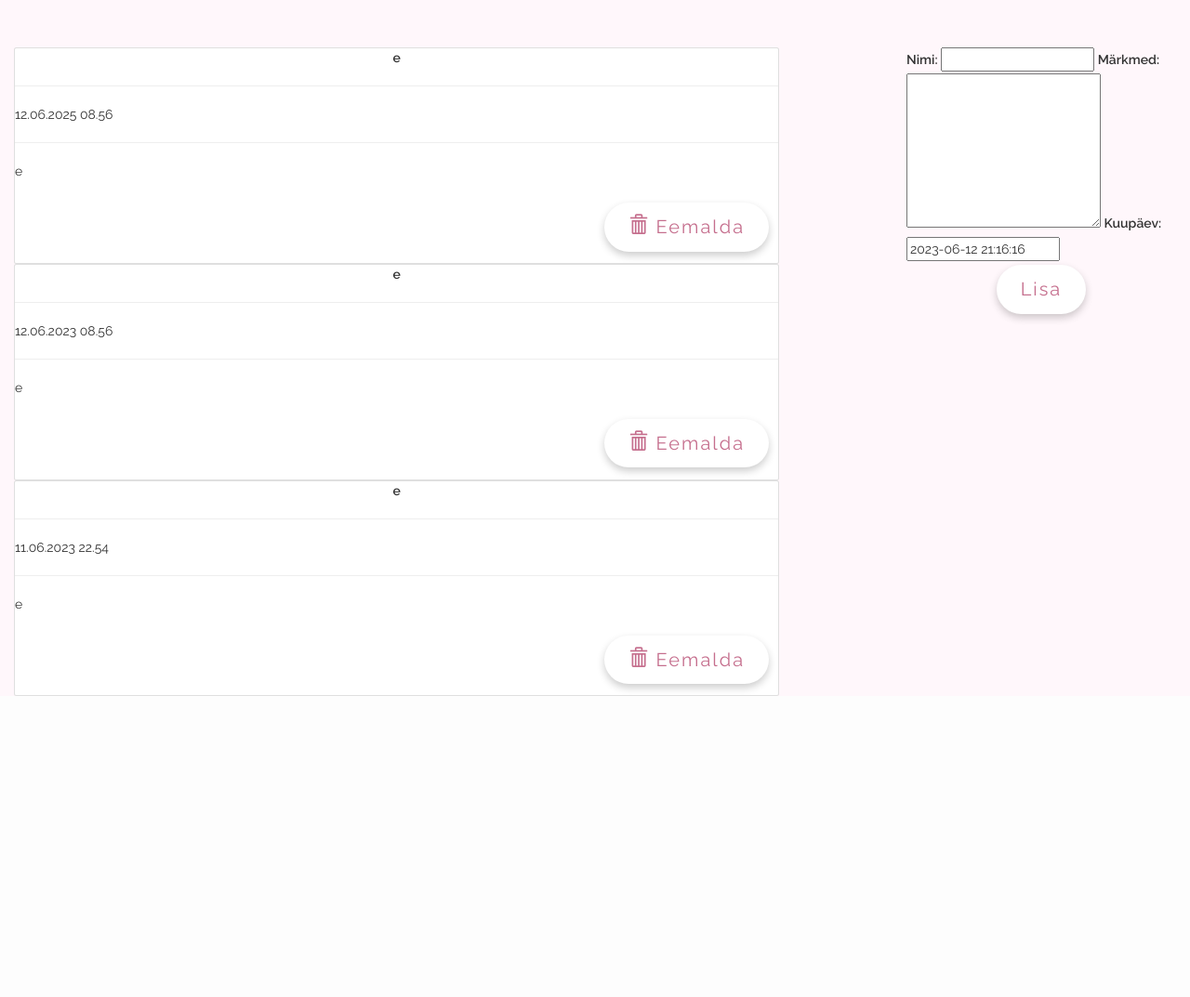
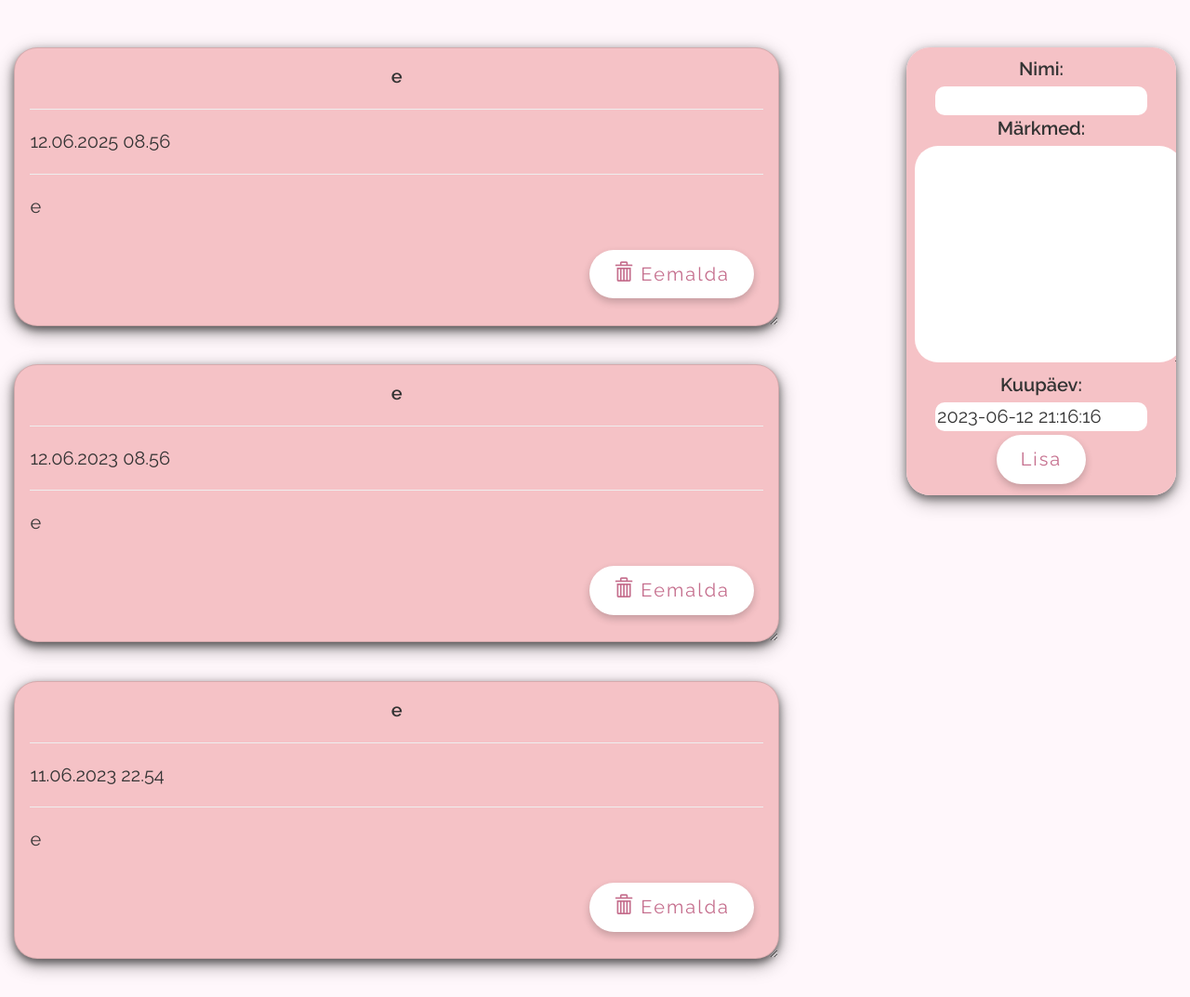
Before and after one commit to MarleenRahe/jube-tore-projekt, a Django app: page /todo in a window 1280 px wide. Shown: the part 110-1183 px from the top of the page at 93% size. Before the commit the page ends 859 px from the top, so only its background shows below. Run offline with Django 4.2, Linux system fonts and the light colour scheme; a user stored in the database is signed in; data comes from the database, SQL or seed files in the repository; both versions use the stored data as it was after the commit; some libraries are stand-ins or nearby versions.

Commit message:
stiili muutused viimane vist

```diff
--- /dev/null
+++ b/veebileht/main/static/style/todo.css
@@ -0,0 +1,40 @@
+@import url('https://fonts.googleapis.com/css?family=Raleway:400,500,600');
+
+.card {
+	box-shadow: 0 4px 8px 0 rgba(0,0,0,0.5),
+				0 6px 20px 0 rgba(0,0,0,0.39);
+	background: #f5c2c6;
+	margin-bottom : 5%;
+	border-radius: 25px;
+	padding : 2%;
+	overflow: auto;
+	resize: both;
+	text-overflow: ellipsis;
+	font-size: 20px;
+	font-family: "Raleway", sans-serif;
+}
+
+
+.submit_form {
+
+	text-align: center;
+	font-size: 20px;
+	font-family: "Raleway", sans-serif;
+	padding: 3%;
+	overflow: auto;
+	background: #f5c2c6;
+	border-radius: 25px;
+	box-shadow: 0 4px 8px 0 rgba(0,0,0,0.4),
+				0 6px 20px 0 rgba(0,0,0,0.36);
+}
+
+.submit_form textarea {
+    border-radius: 25px;
+    border-width: 0px;
+    margin-bottom: 10px;
+}
+
+.submit_form input:not(.animated-button) {
+    border-radius: 10px;
+    border-width: 0px;
+}
```
Also changed, not shown: veebileht/main/static/style/nupp.css (+12 -10 lines), veebileht/db.sqlite3, veebileht/main/views.py (line endings or trailing spaces).
